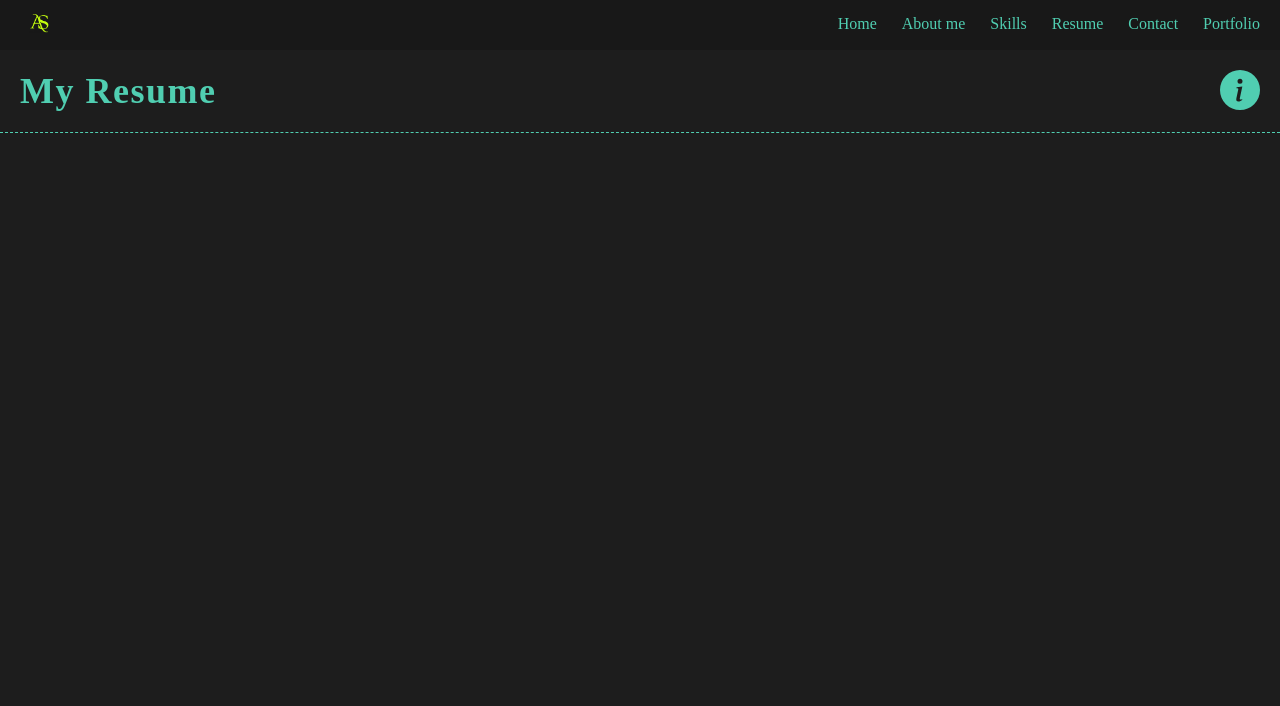
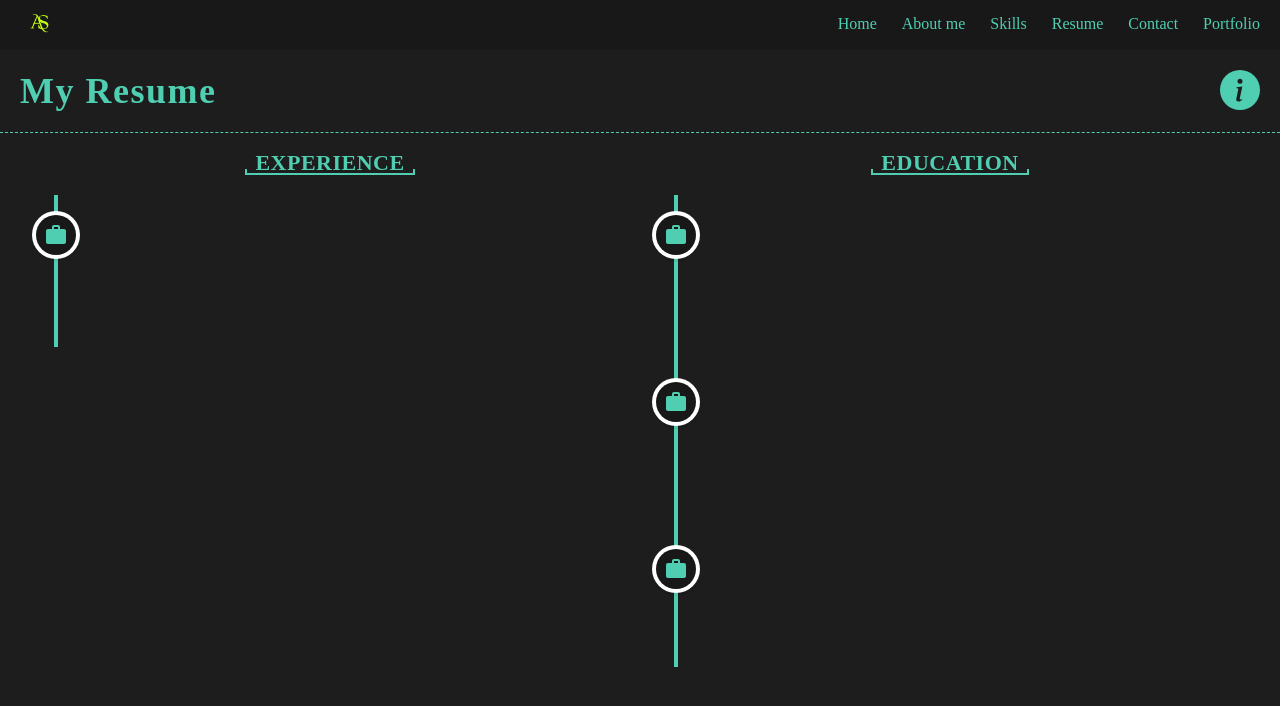
Before and after one commit to Rohithchowk/Skribbleit_game, a React (Create React App) app: page /resume in a window 1280 px wide. Shown: the top 706 px of the page. Built offline with nearby package versions, Linux system fonts and the light colour scheme.

Commit message:
resume style and page added

```diff
--- a/src/Containers/Resume/index.jsx
+++ b/src/Containers/Resume/index.jsx
@@ -1,14 +1,101 @@
-import {BsInfoCircleFill} from 'react-icons/bs';
-import PageContainer from "../../Components/PageHeaderContainer";
-const resume=()=>{
+import React from "react";
+import PageContainer from "../../Components/PageHeaderContainer/index";
+import { BsInfoCircleFill } from "react-icons/bs";
+import {
+  VerticalTimeline,
+  VerticalTimelineElement,
+} from "react-vertical-timeline-component";
+import 'react-vertical-timeline-component/style.min.css'
+import { resume } from "../../utils/ResumeInfo";
+import './style.css';
+import {MdWork} from 'react-icons/md';
+
+const Resume = () => {
   return (
     <section id="resume" className="resume">
       <PageContainer
                 HeaderText="My Resume"
-        icon={<BsInfoCircleFill color="#50ceb1" size={40}/>}
+                icon={<BsInfoCircleFill color="#50ceb1" size={40} />}
             />
+      <div className="timeline">
+        <div className="timeline__experience">
+          <h3 className="timeline__experience__header-text">Experience</h3>
+          <VerticalTimeline
+            layout={"1-column"}
+            lineColor="var(--yellow-theme-main-color)"
+          >
+            {resume.experience.map((item, i) => (
+              <VerticalTimelineElement
+                key={i}
+                className="timeline__experience__vertical-timeline-element"
+                contentStyle={{
+                  background: 'none',
+                  color : 'var(--yellow-theme-sub-text-color)',
+                  border : '1.5px solid var(--yellow-theme-main-color)',
+                  size:'38px'
+                }}
+                date="June 2023 - present"
+                icon={<MdWork/>}
+                iconStyle={{
+                  background : '#181818',
+                  color : 'var(--yellow-theme-main-color)',
+                  size:'98px',
+                }}
+              >
+                <div className="vertical-timeline-element-title-wrapper">
+                  <h3>
+                    {item.title}
+                  </h3>
 
+                  <h4>
+                    {item.subTitle}
+                  </h4>
+                </div>
+                <p className="vertical-timeline-element-title-wrapper-description">{item.description} </p>
+
+              </VerticalTimelineElement>
+            ))}
+          </VerticalTimeline>
+        </div>
+        <div className="timeline__education">
+          <h3 className="timeline__education__header-text">Education</h3>
+          <VerticalTimeline
+            layout={"1-column"}
+            lineColor="var(--yellow-theme-main-color)"
+          >
+          {resume.education.map((item, i) => (
+              <VerticalTimelineElement
+                key={i}
+                className="timeline__experience__vertical-timeline-element"
+                contentStyle={{
+                  background: 'none',
+                  color : 'var(--yellow-theme-sub-text-color)',
+                  border : '1.5px solid var(--yellow-theme-main-color)'
+                }}
+                date=""
+                icon={<MdWork/>}
+                iconStyle={{
+                  background : '#181818',
+                  color : 'var(--yellow-theme-main-color)',
+
+                }}
+              >
+                <div className="vertical-timeline-element-title-wrapper">
+                  <h3>
+                    {item.title}
+                  </h3>
+                  <h4>
+                    {item.subTitle}
+                  </h4>
+                </div>
+                <p className="vertical-timeline-element-title-wrapper-description">{item.description} </p>
+
+              </VerticalTimelineElement>
+            ))}
+            </VerticalTimeline>
+        </div>
+      </div>
     </section>
-    )
-}
-export default resume;
+  );
+};
+export default Resume;
--- a/src/Containers/Resume/style.css
+++ b/src/Containers/Resume/style.css
@@ -0,0 +1,120 @@
+.resume
+{
+    height: 100%;
+}
+.timeline
+{
+    display: flex;
+    width: 100%;
+    padding: 20px;
+}
+.timeline__education,.timeline__experience
+{
+    width: 50%;
+    gap: 2rem;
+    display: flex;
+    align-items: center;
+    flex-direction: column;
+
+}
+.timeline__education__header-text,
+.timeline__experience__header-text
+{
+    display: inline-block;
+    color: var(--yellow-theme-main-color);
+    font-size: 22px;
+    font-weight: 700;
+    line-height: 1rem;
+    letter-spacing: 0.5px;
+    position: relative;
+    text-transform: uppercase;
+    padding: 5px 10px;
+    border-bottom: 2px solid var(--yellow-theme-main-color) ;
+}
+.timeline__education__header-text::before ,.timeline__education__header-text::after,
+.timeline__experience__header-text::after,
+.timeline__experience__header-text::before{
+    content: '';
+    position: absolute;
+    width: 2px;
+    height: 5px;
+    background-color: var(--yellow-theme-main-color);
+    bottom: -1px;
+
+}
+.timeline__education__header-text::before,.timeline__experience__header-text::before{
+   left: 0;
+}
+.timeline__education__header-text::after,
+.timeline__experience__header-text::after
+{
+    right: 0;
+
+}
+.vertical-timeline-element-title-wrapper{
+    display: flex;
+    align-items: center;
+}
+.vertical-timeline-element-title-wrapper>h4,h3
+{
+    font-size: 16px;
+    display: block;
+    font-size: 1.5rem;
+
+}
+h4{
+    margin-left: 8px;
+}
+.vertical-timeline-element-title-wrapper-description
+{
+    font-size: 29px;
+}
+
+.vertical-timeline-element-content{
+    box-shadow: none;
+}
+
+.vertical-timeline-element-content-arrow{
+    display: none;
+}
+.timeline__experience__vertical-timeline-element,
+.timeline__education__vertical-timeline-element
+
+{
+    padding: 0px 0px 30px 0px;
+
+
+}
+.timeline__education__vertical-timeline-element:last-child,
+.timeline__experience__vertical-timeline-element:last-child
+{
+    padding-bottom: 0px;
+
+}
+
+.vertical-timeline-element-date{
+    opacity: 1;
+    color: var(--yellow-theme-sub-text-color);
+    font-size: 18px;
+}
+.vertical-timeline-element-content p {
+    font-size: 15px;
+    font-weight: 500;
+}
+.vertical-timeline-element-content .vertical-timeline-element-date {
+    float: left;
+    padding: 0.8em 0;
+    opacity: .7;
+    font-size: 12px;
+}
+@media only screen and (max-width:768px)
+{
+    .timeline{
+        flex-direction: column;
+    }
+    .timeline__education,.timeline__experience
+    {
+        width: 100%;
+        gap:2rem;
+    }
+}
```
Lines whose indentation alone changed are shown as unchanged.
